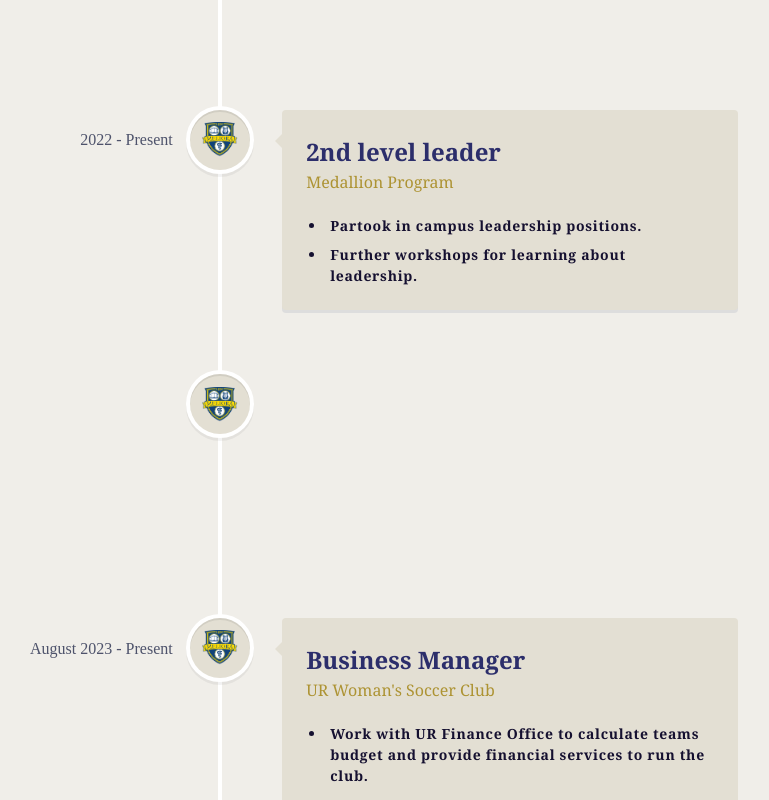
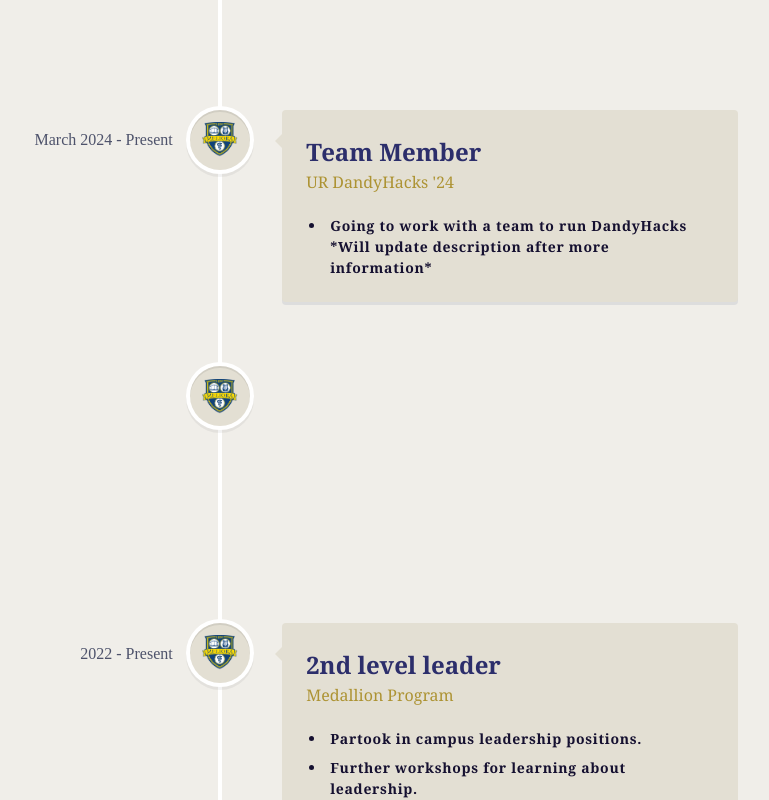
Before and after one commit to Alexde-Ath/PORTFOLIO_AD, a React (Vite) app: page / in a window 1280 px wide. Shown: the part 1960-2760 px from the top of the page, without its empty margins (420-1189 px from the left). Built offline with nearby package versions, Linux system fonts and the light colour scheme.

Commit message:
Update: Index experience section

```diff
--- a/src/constants/index.js
+++ b/src/constants/index.js
@@ -38,6 +38,26 @@
       ],
     },
     {
+      title: "Team Member",
+      company_name: "UR DandyHacks '24",
+      icon: UR,
+      iconBg: "#e3dfd3",
+      date: "March 2024 - Present",
+      points: [
+        "Going to work with a team to run DandyHacks *Will update description after more information*",
+      ],
+    },
+    {
+      title: "Business Manager",
+      company_name: "UR Woman's Soccer Club",
+      icon: UR,
+      iconBg: "#e3dfd3",
+      date: "August 2023 - Present",
+      points: [
+        "Work with UR Finance Office to calculate teams budget and provide financial services to run the club.",
+      ],
+    },
+    {
       title: "2nd level leader",
       company_name: "Medallion Program",
       icon: UR,
@@ -57,16 +77,6 @@
       points: [
         "Team reached second in Division.",
         "Requested to return as Captain.",
-      ],
-    },
-    {
-      title: "Business Manager",
-      company_name: "UR Woman's Soccer Club",
-      icon: UR,
-      iconBg: "#e3dfd3",
-      date: "August 2023 - Present",
-      points: [
-        "Work with UR Finance Office to calculate teams budget and provide financial services to run the club.",
       ],
     },
   ];
```
